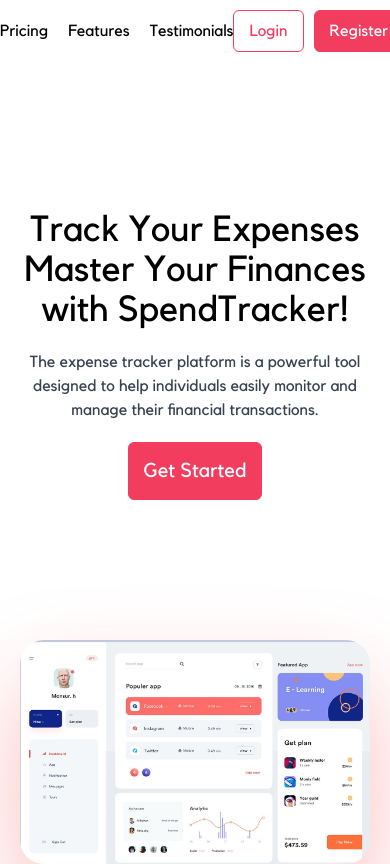
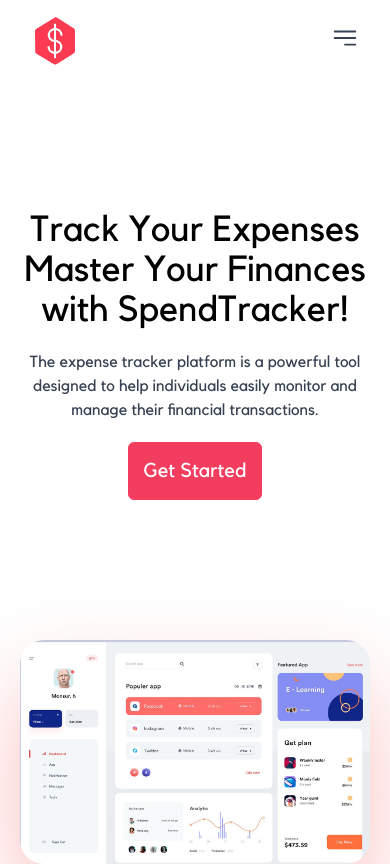
Before and after one commit to Medmly20208/spendTracker, a React (Vite) app in the folder client/: page / in a window 390 px wide. Shown: the top 864 px of the page. Built offline with nearby package versions, Linux system fonts and the light colour scheme.

Commit message:
finish nav and make design responsive

```diff
--- a/client/src/components/Features.jsx
+++ b/client/src/components/Features.jsx
@@ -44,7 +44,7 @@ const Features = () => {
 ]
 
   return (
-    <div className='mt-[100px]'>
+    <div id="Features" className='mt-[100px]'>
         <SectionTitle title='Features'/>
         <div className='flex flex-wrap gap-[20px] mt-[40px] justify-center'>
         {features.map((feature, index) =>{
--- a/client/src/components/Header.jsx
+++ b/client/src/components/Header.jsx
@@ -2,6 +2,9 @@ import React,{useState} from 'react'
 
 //logo
 import Logo from "../assets/images/logoIcon.png"
+
+//components
+import HeaderNav from './HeaderNav'
 
 
 const Header = () => {
@@ -20,27 +23,28 @@ const Header = () => {
      }
     };
 
-    console.log("render")
 
   return (
-    <header className={`flex justify-between items-center py-[10px] sm:px-[80px] fixed top-[0px] left-[0px] backdrop-blur-lg w-screen z-[1000] ${isBottomBorderShown?'border-b-2':' '}`}>
+    <header className={`flex justify-between items-center py-[10px] px-[30px] sm:px-[80px] fixed top-[0px] left-[0px] backdrop-blur-lg w-screen z-[1000] ${isBottomBorderShown?'border-b-2':' '}`}>
 
         <div>
             <img src={Logo} alt="platform logo" className='w-[50px]'/>
         </div>
-        <div>
+        <div className='hidden sm:block'>
             <nav>
                 <ul className='flex gap-[20px]'>
-                    <li className={ListStyle}>Pricing</li>
-                    <li className={ListStyle}>Features</li>
-                    <li  className={ListStyle}>Testimonials</li>
+
+                    <li className="listItem"><a href="#Features">Features</a> </li>
+                    <li className="listItem"><a href="#Testimonials">Testimonials</a></li>
+                    <li className="listItem"><a href="#How_it_works">How it works</a></li>
                 </ul>
             </nav>
         </div>
-        <div className='flex gap-[10px]'>
+        <div className='hidden gap-[10px] sm:flex'>
             <button className='primaryBtn'>Login</button>
             <button className='mainBtn'>Register</button>
         </div>
+        <HeaderNav/>
     </header>
   )
 }
--- /dev/null
+++ b/client/src/components/HeaderNav.jsx
@@ -0,0 +1,47 @@
+import React,{useState} from 'react'
+
+
+//icons
+import { Bars3BottomRightIcon } from '@heroicons/react/24/outline'
+
+//assets
+import Logo from "../assets/images/logo.png"
+
+const HeaderNav = () => {
+
+  const [isNavShown, setIsNavShown] = useState(false)
+
+  const showNav = ()=>{setIsNavShown(true)}
+  const hideNav = ()=>{setIsNavShown(false)}
+
+  return (
+    <div className='sm:hidden'>
+        <Bars3BottomRightIcon className='w-[30px] h-[30px] text-gray-700 cursor-pointer' onClick={showNav}/>
+        {isNavShown &&
+        <>
+
+         <div onClick={hideNav} className='fixed top-[0px] right-[0px] w-screen h-screen bg-black opacity-20 cursor-pointer '></div>
+        <div className='fixed top-[0px] right-[0px] w-[50vw] h-screen bg-white  flex flex-col justify-center items-center gap-[20px] '>
+
+        <nav className='w-[80%]'>
+                <ul className='flex gap-[20px] flex-col text-center justify-stretch'>
+                    <li className='w-full'><div className='flex items-start w-full'>
+            <img src={Logo} alt="platform logo" className='w-[150px]'/>
+        </div> </li>
+                    <li className="listItem border px-[20px] py-[10px] border-black hover:border-main-red rounded-md"><a href="#Features">Features</a> </li>
+                    <li className="listItem border px-[20px] py-[10px] border-black hover:border-main-red rounded-md"><a href="#Testimonials">Testimonials</a></li>
+                    <li className="listItem border px-[20px] py-[10px] border-black hover:border-main-red rounded-md"><a href="#How_it_works">How it works</a></li>
+                    <li><button className='primaryBtn  w-full'>Login</button></li>
+                    <li><button className='mainBtn w-full'>Register</button></li>
+                </ul>
+            </nav>
+
+
+        </div>
+        </>
+        }
+    </div>
+  )
+}
+
+export default HeaderNav
--- /dev/null
+++ b/client/src/components/HowItWorks.jsx
@@ -0,0 +1,44 @@
+import React from 'react'
+
+//icon
+import { ArrowLeftOnRectangleIcon,CurrencyDollarIcon,NewspaperIcon } from '@heroicons/react/24/outline'
+
+
+//components
+import SectionTitle from './SectionTitle'
+import HowItWorksCard from './HowItWorksCard'
+
+
+const HowItWorks = () => {
+
+  const content = [
+    {
+        title: "Create an account",
+        description:"Sign up for an account on our platform by providing your basic information.",
+        icon:< ArrowLeftOnRectangleIcon className='w-[5em] h-[5em] '/>
+    },
+    {
+        title: "Add expenses",
+        description:"Start adding your expenses by entering transaction details such as date, amount, category, and payment method",
+        icon:<CurrencyDollarIcon className='w-[5em] h-[5em]'/>
+    },
+    {
+        title: "Lastest Financial News",
+        description:"Stay informed about the latest financial news and market trends with our integrated news feature",
+        icon:<NewspaperIcon className='w-[5em] h-[5em]'/>
+    }
+  ]
+
+  return (
+    <div id="How_it_works" className='mt-[100px]'>
+        <SectionTitle title='How It Works'/>
+        <div className='flex justify-center items-stretch gap-[10px] mt-[60px] flex-wrap'>
+           {content.map((item,index)=>{
+            return <HowItWorksCard icon={item.icon} key={index} number={index+1} title={item.title} description={item.description}/>
+           })}
+        </div>
+    </div>
+  )
+}
+
+export default HowItWorks
--- /dev/null
+++ b/client/src/components/HowItWorksCard.jsx
@@ -0,0 +1,21 @@
+import React from 'react'
+
+
+const HowItWorksCard = (props) => {
+  return (
+    <div className='text-center w-[320px] border rounded-md p-[20px]'>
+        <div className='flex justify-center mb-[20px]'>
+           {props.icon}
+        </div>
+
+        <div>
+            <h1 className='text-[20px] mb-[10px] font-bold'>{props.number}. {props.title}</h1>
+        </div>
+        <div>
+            <p className='text-gray-700'>{props.description}</p>
+        </div>
+    </div>
+  )
+}
+
+export default HowItWorksCard
--- a/client/src/components/Testimonials.jsx
+++ b/client/src/components/Testimonials.jsx
@@ -42,7 +42,7 @@ const Testimonials = () => {
 
 
   return (
-    <div className='mt-[100px]'>
+    <div id="Testimonials" className='mt-[100px]'>
         <SectionTitle title='Testimonials'/>
         <div className='flex flex-wrap gap-[20px] mt-[40px] justify-center'>
             {testimonials.map((testimonial, index) => {
--- a/client/src/index.css
+++ b/client/src/index.css
@@ -15,8 +15,12 @@
     .primaryBtn {
         @apply bg-white border transition-all duration-100 text-main-red border-main-red rounded-md px-[15px] py-[8px] hover:text-white hover:bg-main-red;
     }
+    .listItem{
+        @apply hover:text-main-red cursor-pointer font-thin
+    }
 }
 
 *{
     font-family: "Kollektif", sans-serif;
+    scroll-behavior: smooth;
 }
--- a/client/src/pages/Landing.jsx
+++ b/client/src/pages/Landing.jsx
@@ -5,6 +5,7 @@ import Header from '../components/Header'
 import Hero from '../components/Hero'
 import Features from '../components/Features'
 import Testimonials from '../components/Testimonials'
+import HowItWorks from '../components/HowItWorks'
 import Footer from '../components/Footer'
 
 const Landing = () => {
@@ -16,6 +17,7 @@ const Landing = () => {
       <Hero/>
       <Features/>
       <Testimonials/>
+      <HowItWorks/>
     </div>
     <Footer/>
     </>
```
